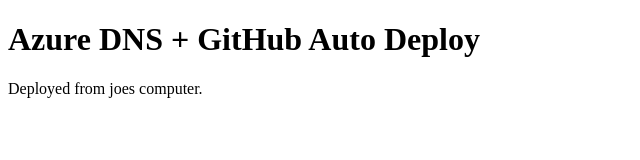
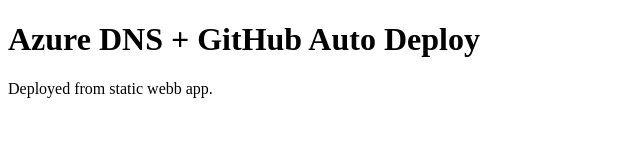
Before and after one commit to DylanWinkleman/azure-domain-dns-lab, a plain HTML site: page site/index.html in a window 1280 px wide. Shown: the full height of the page, 0-640 px from the left. Drawn offline with Linux system fonts and the light colour scheme.

Commit message:
adjusted site

```diff
--- a/site/index.html
+++ b/site/index.html
@@ -3,6 +3,6 @@
   <head><meta charset="utf-8" /><title>Azure DNS Lab</title></head>
   <body>
     <h1>Azure DNS + GitHub Auto Deploy</h1>
-    <p> Deployed from joes computer.</p>
+    <p> Deployed from static webb app.</p>
   </body>
 </html>
```
